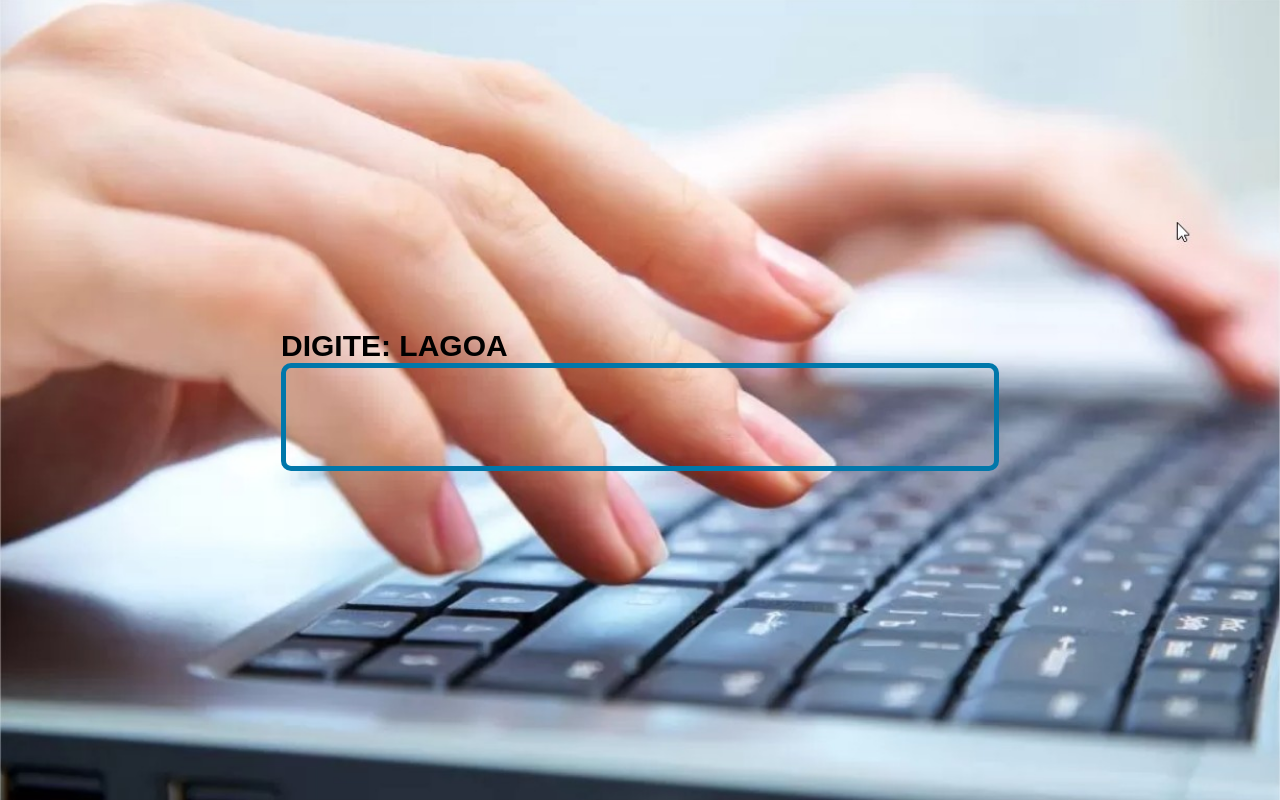
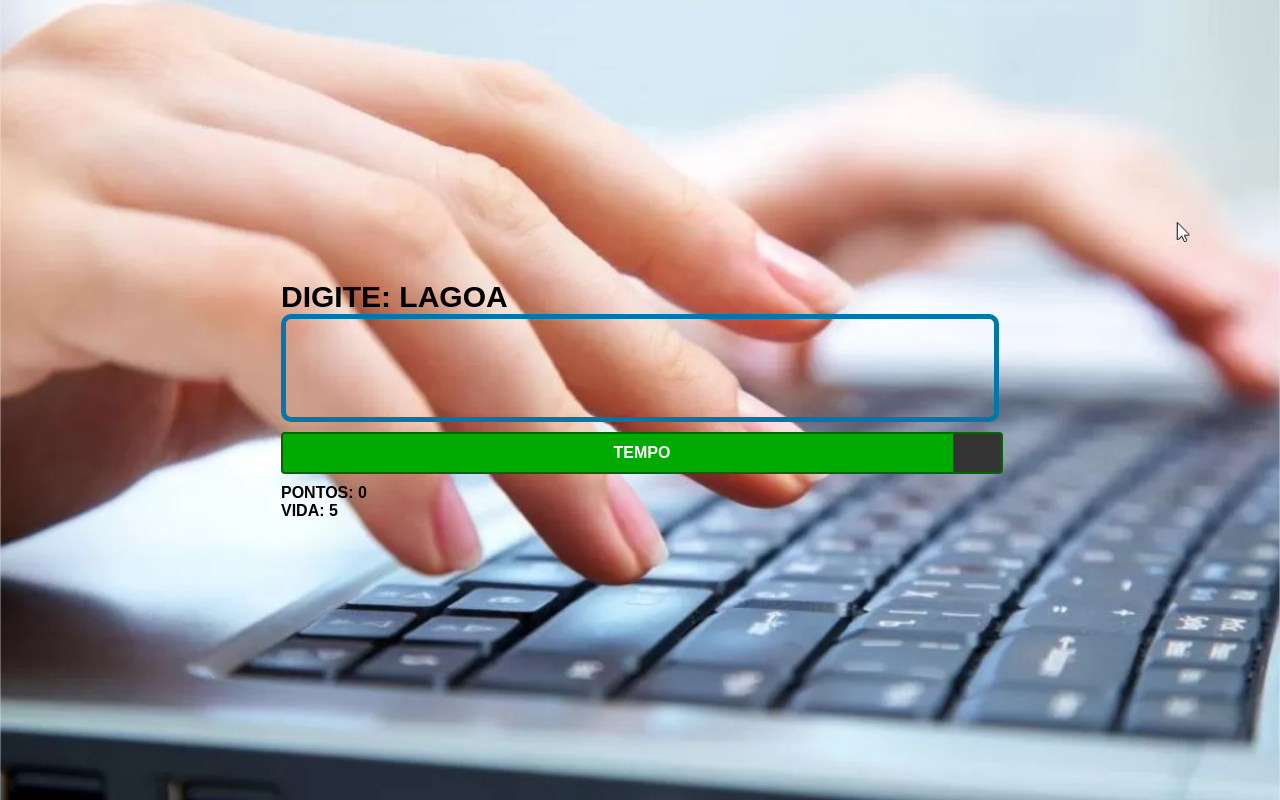
Before and after one commit to oissac22/resplandecer-game1-resp, a plain HTML site: page index.html in a window 1280 px wide. Both pictures are taken after a click on the button "INICIAR JOGO". Drawn offline with Linux system fonts and the light colour scheme.

Commit message:
finish and response

```diff
--- a/index.html
+++ b/index.html
@@ -15,7 +15,9 @@
     <div id="game">
         <div class="f-30">Digite: <span id="word"></span></div>
         <input id="text" />
-        <div id="time"></div>
+        <div id="time">Tempo</div>
+        <div>Pontos: <span id="score"></span></div>
+        <div>Vida: <span id="life"></span></div>
     </div>
 </body>
 </html>
--- a/main.js
+++ b/main.js
@@ -2,17 +2,24 @@
 function enviouPalavraDigitada ( palavraDigitada, palavraCerta ) {
     // aqui você deve escrever um algoritímo que verifica se a pessoa digitou a palavra de forma correta
     // retorne true se sim e false se digitou errado
+    return palavraDigitada === palavraCerta;
 }
 
 function novoPonto (vidaAtual, acertouPalavra) {
     // aqui você vai ver se o usuário acertou a palavra,
-    // caso sim você deve retornar a vida atual dele + 1,
+    // caso sim você deve retornar a vida atual dele,
     // caso contrário retorne a vida atual - 1
     // se o usuário ficar com zero vidas ou menos chame a função:
     //     end()
+    if (!acertouPalavra){
+        vidaAtual--;
+    }
+    if (vidaAtual <= 0) end();
+    return vidaAtual;
 }
 
 function mensagemFimJogo (totalPontos) {
     // aqui você deve exibir uma mensagem de fim de jogo
     // aconselho usar a função alert do javascript
+    alert("Você perdeu fazendo um total de " + totalPontos + " pontos");
 }
--- a/src/bin.js
+++ b/src/bin.js
@@ -1,4 +1,7 @@
 //@ts-check
+
+const MAX_TIME = 30;
+const MAX_LIFE = 5;
 
 const words = [
     "zoológico", "herói", "panela", "amizade", "campo", "dedal", "jarro", "chave", "piano", "tesoura",
@@ -42,6 +45,12 @@ const Obj = {
     /** @type {HTMLDivElement} */
     // @ts-ignore
     get time () { return document.querySelector("#time"); },
+    /** @type {HTMLDivElement} */
+    // @ts-ignore
+    get score () { return document.querySelector("#score"); },
+    /** @type {HTMLDivElement} */
+    // @ts-ignore
+    get life () { return document.querySelector("#life"); },
 }
 
 const Props = {
@@ -61,25 +70,102 @@ function newText () {
     return text;
 }
 
+const setError = (() => {
+    let time;
+    return () => {
+        if (time) clearTimeout(time);
+        Obj.text.setAttribute("error", "1");
+        Obj.text.disabled = true;
+        time = setTimeout(() => {
+            Obj.text.removeAttribute("error");
+            Obj.text.value = "";
+            Obj.text.disabled = false;
+            Obj.text.focus();
+        },500)
+    }
+})()
+
+function renderTime (max, actual) {
+    if (actual >= max) {
+        return true;
+    } else {
+        const porcent = 100 - ( actual / max ) * 100;
+        Obj.time.style.backgroundImage = `linear-gradient(to right, #0a0 ${porcent}%, #333 ${porcent}%)`;
+        return false;
+    }
+}
+
+const processFrame = (() => {
+    let time;
+    let maxTime = 0;
+    let actualTime = 0;
+
+    const endTime = () => {
+        if (time) clearInterval(time);
+    }
+
+    const startTime = () => {
+        maxTime = MAX_TIME;
+        actualTime = 0;
+        time = setInterval(() => {
+            actualTime++;
+            const finish = renderTime(maxTime, actualTime);
+            if (finish) {
+                maxTime = Math.trunc(maxTime * .8);
+                actualTime = 0;
+                end()
+            }
+        }, 1000)
+    }
+
+    return { startTime, endTime }
+
+})()
+
+function showLife () {
+    Obj.life.innerHTML = Props.life.toString();
+}
+
+function showScore () {
+    Obj.score.innerHTML = Props.score.toString();
+}
+
+function clearText () {
+    Obj.text.value = "";
+}
+
 function start () {
     Props.score = 0;
-    Props.life = 10;
+    Props.life = MAX_LIFE;
+    showLife();
+    showScore();
 
     Obj.menu.style.display = "none";
     Obj.game.style.display = "block";
-    Obj.text.value = "";
+    clearText();
     Obj.text.focus();
-    const text = newText();
+    let text = newText();
+    processFrame.startTime();
     Obj.text.onkeyup = ({ key }) => {
         if ( key === "Enter" ) {
             const wordOk = enviouPalavraDigitada(Obj.text.value.toUpperCase(), text);
+            if (wordOk){
+                Props.score += Props.life;
+                text = newText();
+                showScore();
+                clearText();
+            } else {
+                setError();
+            }
             //@ts-ignore
             Props.life = novoPonto(Props.life, wordOk);
+            showLife();
         }
     }
 }
 
 function end () {
+    processFrame.endTime();
     mensagemFimJogo(Props.score);
     Obj.menu.style.display = "block";
     Obj.game.style.display = "none";
--- a/src/style.css
+++ b/src/style.css
@@ -37,6 +37,7 @@ button {
     background-image: linear-gradient(#060, #0a0 30%, #060);
     color: #fff;
     transition: .4s;
+    max-width: calc(100vw - 40px);
 }
 
 button.red {
@@ -54,8 +55,34 @@ input {
     padding: 20px;
     border-radius: 10px;
     background-color: transparent;
+    max-width: calc(100vw - 80px);
 }
 
 .f-30 {
     font-size: 30px;
 }
+
+input[error="1"] {
+    border-color: red;
+    animation: trim;
+    animation-duration: .1s;
+    animation-iteration-count: infinite;
+}
+
+#time {
+    width: calc( 100% - 20px );
+    background-color: #333;
+    margin: 10px 0;
+    border: solid 2px #060;
+    padding: 10px;
+    text-align: center;
+    color: #fff;
+    background-image: linear-gradient(to right, #0a0 60%, #333 60%);
+    border-radius: 4px;
+}
+
+@keyframes trim {
+    0% { transform: translateX(-20px); }
+    50% { transform: translateX(20px); }
+    100% { transform: translateX(-20px); }
+}
```
